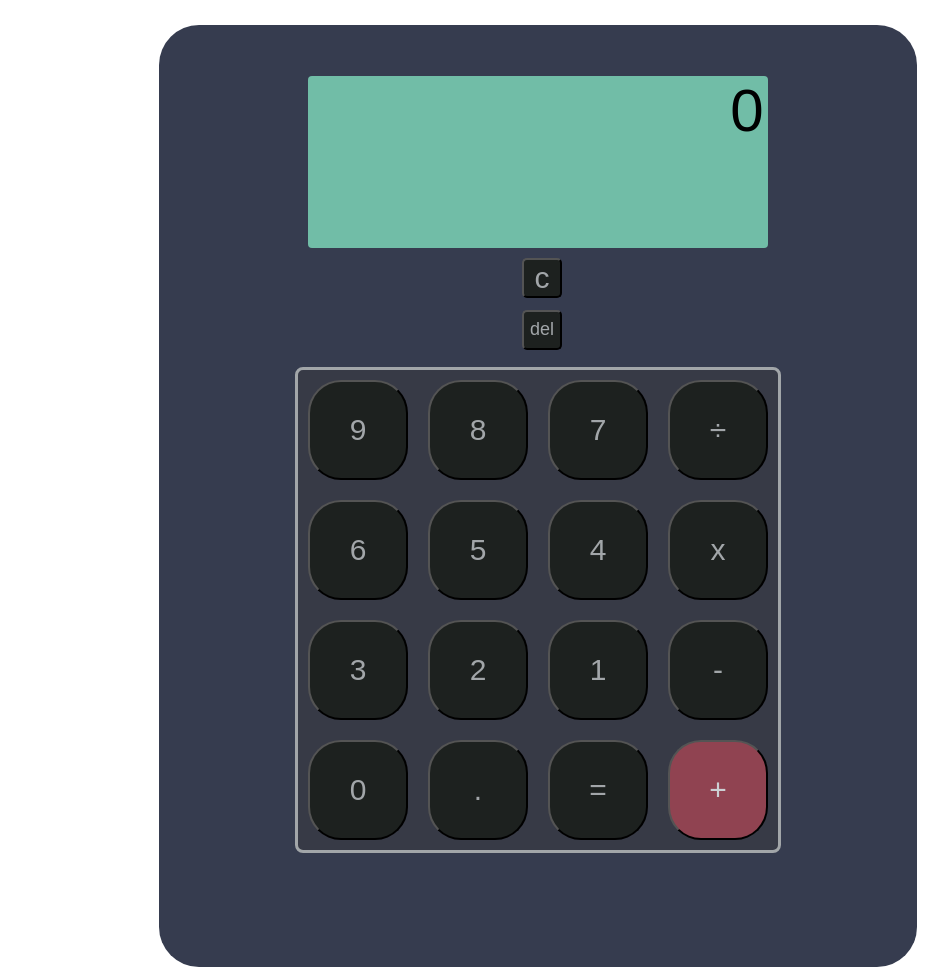
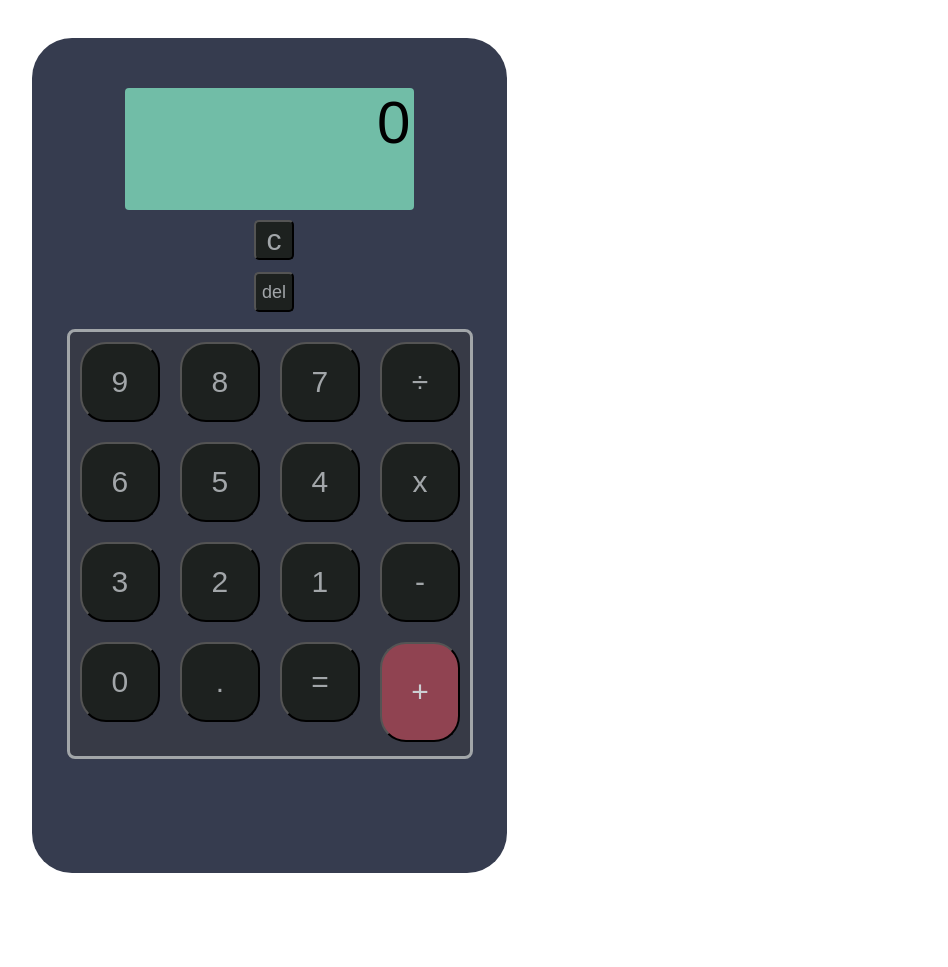
Before and after one commit to mattfoster1/calculator, a plain HTML site: page index.html in a window 1280 px wide. Shown: the whole page, without its empty margins (102-1050 px from the left). After the commit the page ends 911 px from the top, so only its background shows below. Drawn offline with Linux system fonts and the light colour scheme.

```diff
--- a/styles.css
+++ b/styles.css
@@ -1,6 +1,6 @@
 #main {
-	width: 60%;
-	height: 100%;
+	width: 475px;
+	height: 671px;
 	display: flex;
 	align-items: flex-end;
 	flex-wrap: wrap;
@@ -10,7 +10,7 @@
 	padding-bottom: 9%;
 	padding-top: 4%;
 	border-radius: 40px;
-	margin: 2% 20% 2% 20%;
+	margin: 3% 10% 3% 10%;
 
 }
 
@@ -19,7 +19,7 @@
 	left: 10%;
 	top: 5%;
 	width: 60%;
-	height: 172px;
+	height: 122px;
 	font-family: arial;
 	font-size: 60px;
 	/*border-style: solid;*/
@@ -35,8 +35,8 @@
 	right: 10%;
 	top: 10%;
 	/*width: 360px;*/
-	width: 480px;
-	height: 480px;
+	width: 400px;
+	height: 424px;
 	background-color: #373A46;
 	border-style: solid;
 	border-color: #A2A6A9;
@@ -47,21 +47,26 @@
 }
 
 #numberGrid {
-	height: 480px;
-	width: 360px;
+	height: 400px;
+	width: 300px;
 	/*background-color: green;*/
 	display: flex;
 	/*flex-direction: column-reverse;*/
 	flex-direction: row-reverse;
 	flex-wrap: wrap-reverse;
+	align-content: flex-end;
+	justify-content: flex-end;
+	/*background-color: green;*/
 }
 
 #funcGrid {
-	height: 600px;
+	height: 100%;
+	width: 100%;
 	/*right: 10%;*/
 	/*top: 65%;*/
 	display: flex;
 	flex-direction: column;
+	/*background-color: red;*/
 }
 
 #controlGrid {
@@ -69,9 +74,9 @@
 }
 
 .nBtn {
-	width: 100px;
-	height: 100px;
-	border-radius: 33px;
+	width: 80px;
+	height: 80px;
+	border-radius: 26px;
 	font-size: 30px;
 	margin: 2%;
 	font-size: 30px;
```
